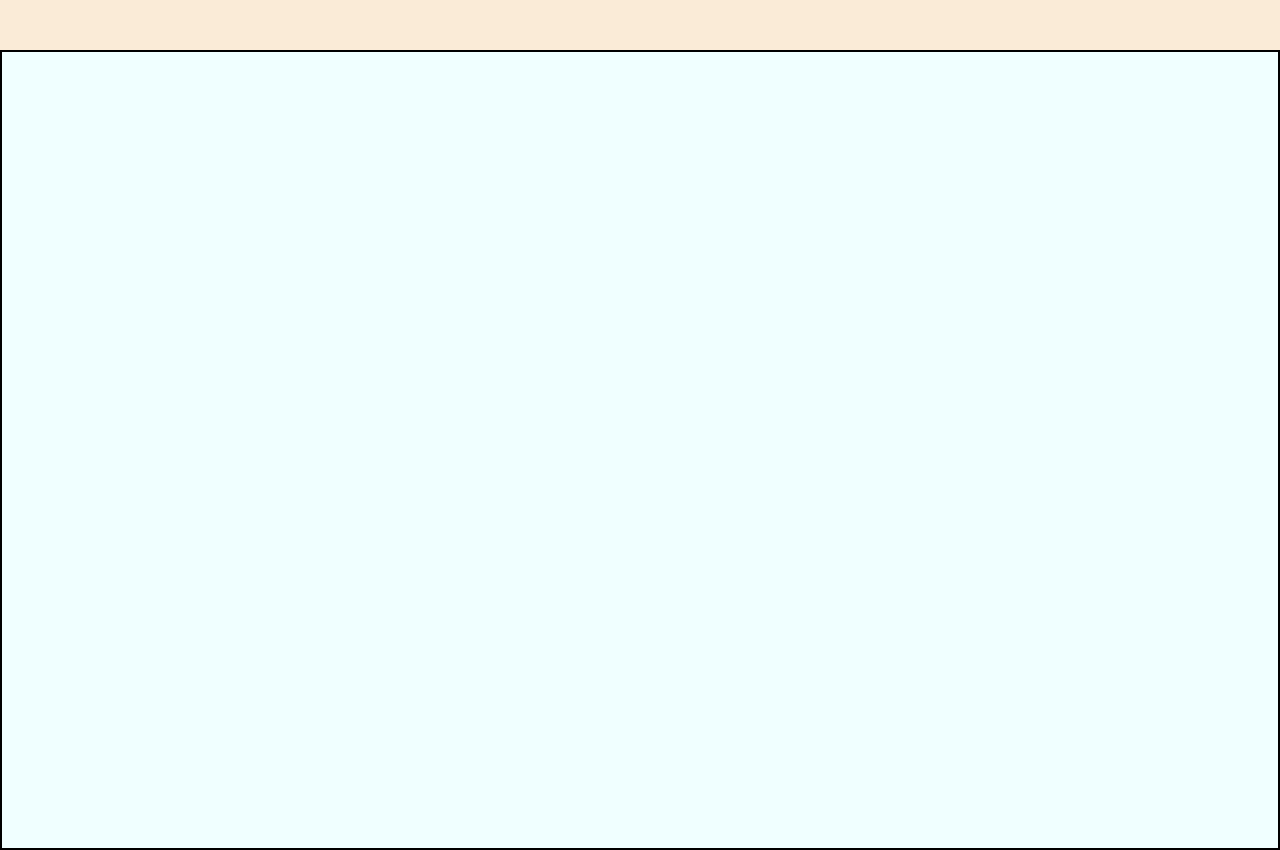
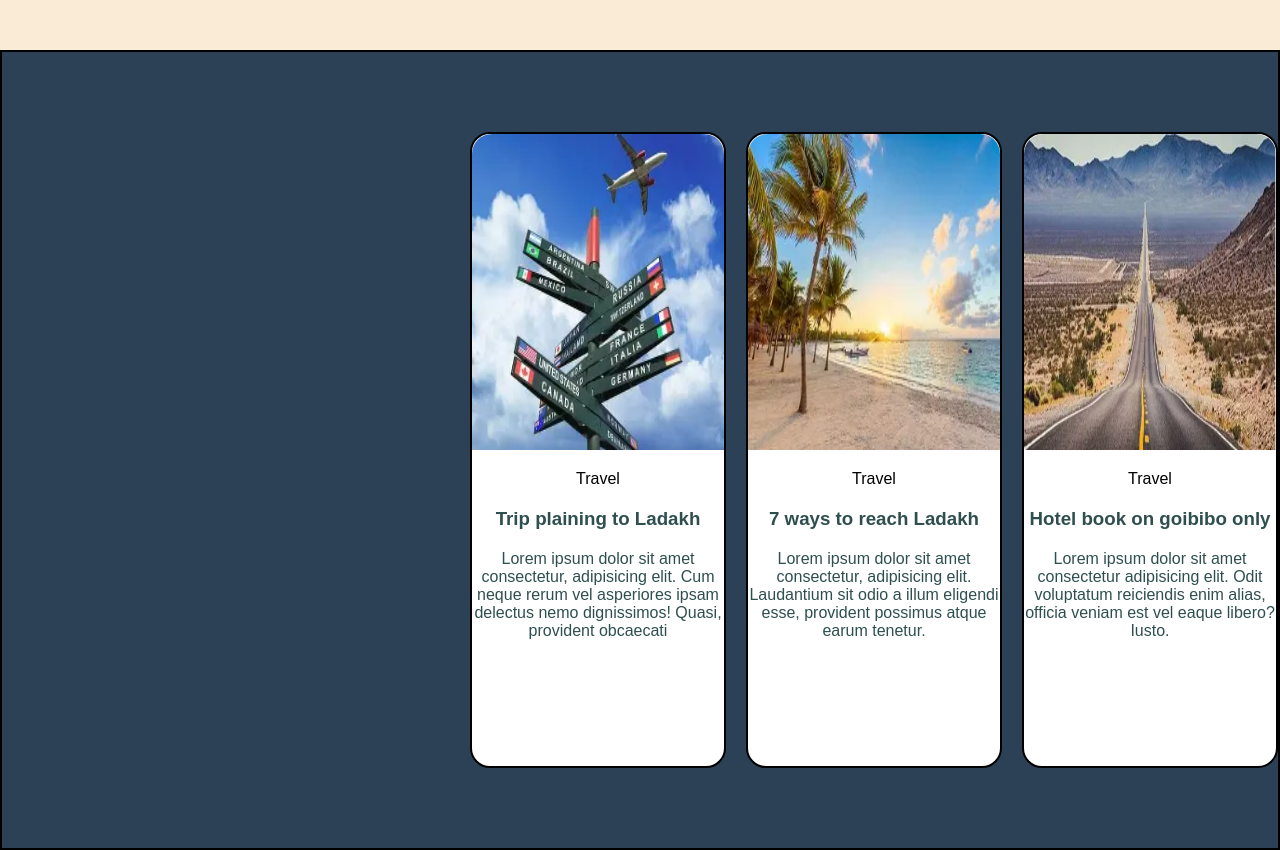
Before and after one commit to tushantsingh32/java-full-stack, a plain HTML site: page css/task/flex.html in a window 1280 px wide. Shown: the part 750-1600 px from the top of the page. Drawn offline with Linux system fonts and the light colour scheme.

Commit message:
init commit

```diff
--- a/css/task/flex.html
+++ b/css/task/flex.html
@@ -33,12 +33,26 @@
     </article>
 
     <article class="card-container">
-    <section class="coding">
 
+    <section class="catalog">
+        <img src="/images/task1.png" alt="">
+        <figcaption>Travel</figcaption>
+        <h1>Trip plaining to Ladakh</h1>
+        <p>Lorem ipsum dolor sit amet consectetur, adipisicing elit. Cum neque rerum vel asperiores ipsam delectus nemo dignissimos! Quasi, provident obcaecati</p>
     </section>
-    <section class="catalog"></section>
-    <section class="catalog"></section>
-    <section class="catalog"></section>
+
+    <section class="catalog">
+        <img src="/images/task2.png" alt="">
+        <figcaption>Travel</figcaption>
+        <h1>7 ways to reach Ladakh</h1>
+        <p>Lorem ipsum dolor sit amet consectetur, adipisicing elit. Laudantium sit odio a illum eligendi esse, provident possimus atque earum tenetur.</p>
+    </section>
+    <section class="catalog">
+        <img src="/images/task3.png" alt="">
+         <figcaption>Travel</figcaption>
+        <h1>Hotel book on goibibo only</h1>
+        <p>Lorem ipsum dolor sit amet consectetur adipisicing elit. Odit voluptatum reiciendis enim alias, officia veniam est vel eaque libero? Iusto.</p>
+    </section>
 
     </article>
 </body>
--- a/css/task/styles.css
+++ b/css/task/styles.css
@@ -76,22 +76,53 @@ a{
     height:100vh;
     width:100%;
     border: 2px solid black;
-    background-color: azure;
+    background-color: #2d4156;
     display:flex;
-    justify-content: center;
+    flex-direction: row;
+    justify-content: flex-end;
+    gap:20px;
     align-items: center;
-    gap: 30px;
+    flex-wrap: wrap;
 
-}
-/*.card{
-    height:500px;
-    width:100%;
-    background-color: darkblue;
 }
 .catalog
 {
-    display:flex;
+    /*display:flex;
     justify-content: center;
+    align-items: center;*/
+    border:2px solid black;
+    background-color:white;
+    height:80%;
+    width:20vw;
+    border-radius: 20px 20px 20px 20px;
+
+
+    display: flex;
+    flex-direction: column;
     align-items: center;
-    border:0px solid black
-}*/
+    justify-content: flex-start;
+    gap:20px;
+
+    transition: transform 0.3s ease, box-shadow 0.3s ease;
+}
+
+
+.catalog>img{
+    height:50%;
+    width:100%;
+    border-top-left-radius: 20px;
+    border-top-right-radius: 20px;
+}
+.catalog>h1,p{
+    color:darkslategrey;
+     margin: 0;
+    text-align: center;
+
+}
+
+.catalog:hover
+{
+
+    transform: scale(1.05) translateY(-10px);
+    box-shadow: 0 20px 40px rgba(0,0,0,0.25);
+}
```
Also changed, not shown: PRACTICE/ONE.HTML (added, +92 -0 lines), images/task1.png (added), images/task2.png (added), images/task3.png (added).
